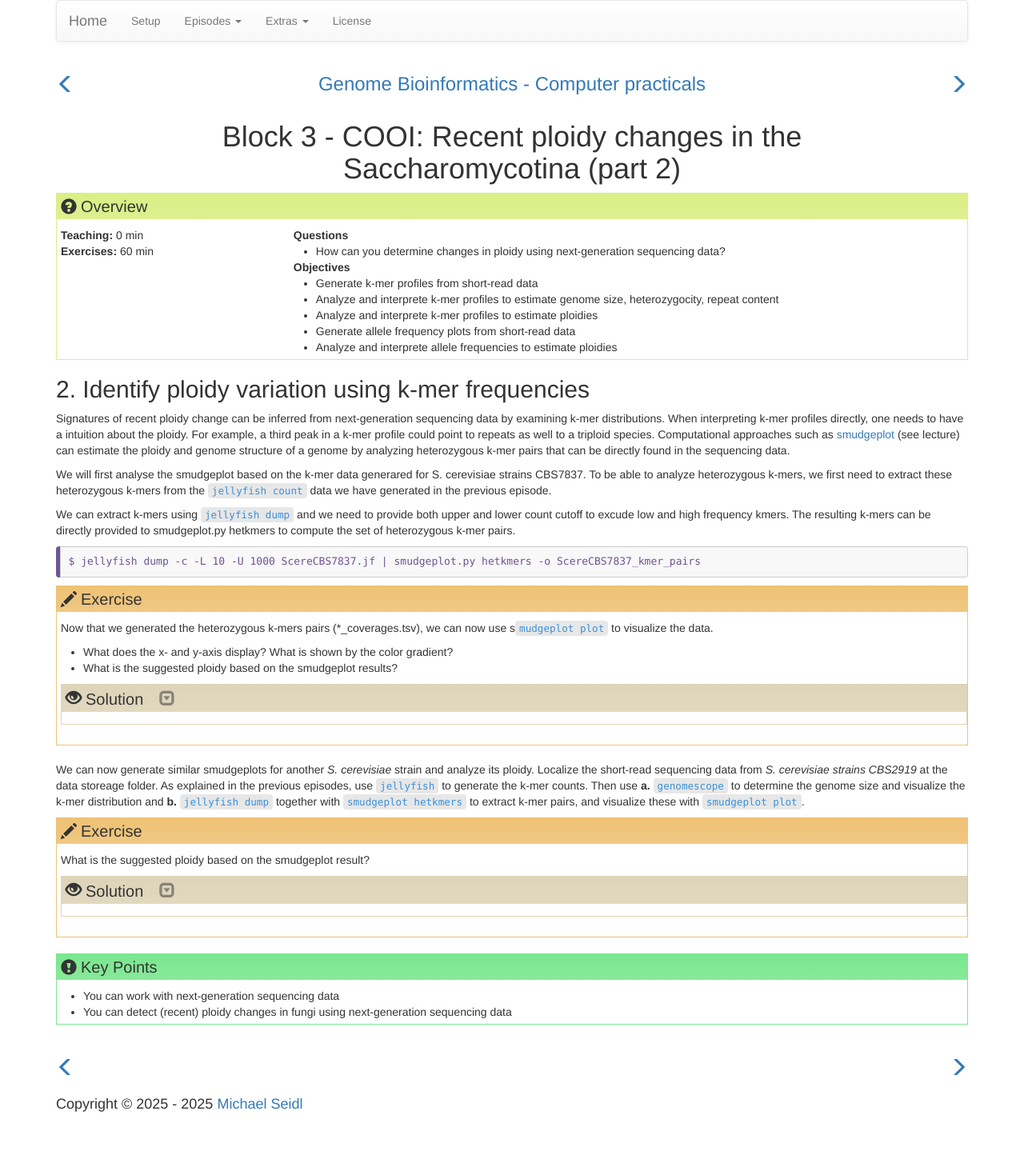
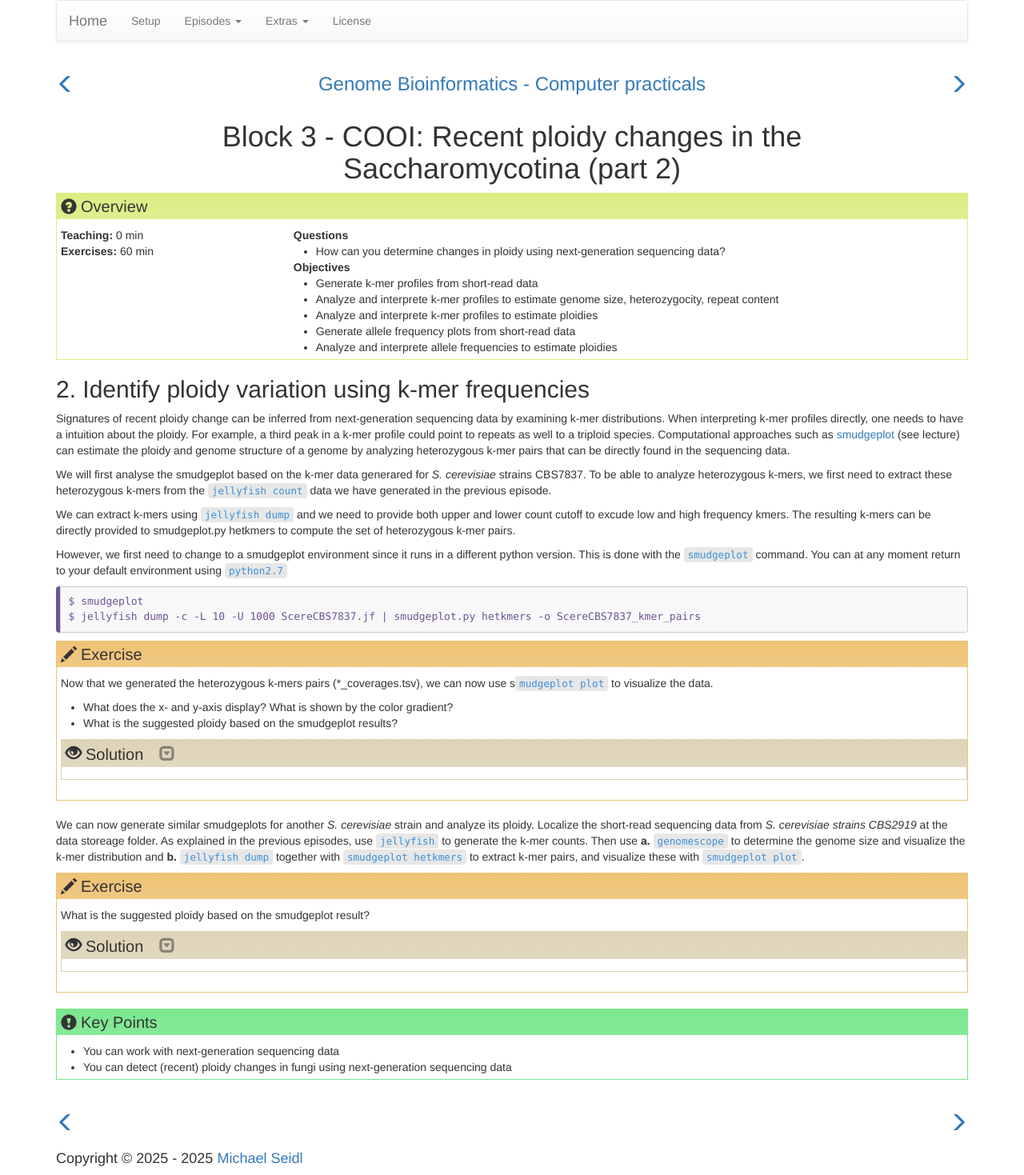
Before and after one commit to TeamMGE/GenomeBioinformaticsCourse, a Jekyll site: the page built from _episodes/71-COOI.md, in a window 1280 px wide. Shown: the whole page at 80% size. Built offline with Jekyll 4.4.1, drawn with Linux system fonts in a browser that asks for light colours; before the commit the page ends 1400 px from its top, so only the background shows below that.

Commit message:
Update 71-COOI.md

```diff
--- a/_episodes/71-COOI.md
+++ b/_episodes/71-COOI.md
@@ -23,11 +23,14 @@ keypoints:
 
 Signatures of recent ploidy change can be inferred from next-generation sequencing data by examining k-mer distributions. When interpreting k-mer profiles directly, one needs to have a intuition about the ploidy. For example, a third peak in a k-mer profile could point to repeats as well to a triploid species. Computational approaches such as [smudgeplot](https://pubmed.ncbi.nlm.nih.gov/32188846/) (see lecture) can estimate the ploidy and genome structure of a genome by analyzing heterozygous k-mer pairs that can be directly found in the sequencing data.
 
-We will first analyse the smudgeplot based on the k-mer data generared for S. cerevisiae strains CBS7837. To be able to analyze heterozygous k-mers, we first need to extract these heterozygous k-mers from the `jellyfish count` data we have generated in the previous episode.
+We will first analyse the smudgeplot based on the k-mer data generared for *S. cerevisiae* strains CBS7837. To be able to analyze heterozygous k-mers, we first need to extract these heterozygous k-mers from the `jellyfish count` data we have generated in the previous episode.
 
 We can extract k-mers using `jellyfish dump` and we need to provide both upper and lower count cutoff to excude low and high frequency kmers. The resulting k-mers can be directly provided to smudgeplot.py hetkmers to compute the set of heterozygous k-mer pairs.
 
+However, we first need to change to a smudgeplot environment since it runs in a different python version. This is done with the `smudgeplot` command. You can at any moment return to your default environment using `python2.7`
+
 ~~~
+$ smudgeplot
 $ jellyfish dump -c -L 10 -U 1000 ScereCBS7837.jf | smudgeplot.py hetkmers -o ScereCBS7837_kmer_pairs
 ~~~
 {: .bash}
@@ -39,7 +42,7 @@ $ jellyfish dump -c -L 10 -U 1000 ScereCBS7837.jf | smudgeplot.py hetkmers -o Sc
 > - What is the suggested ploidy based on the smudgeplot results?
 >
 >> ## Solution
->> `smudgeplot plot ScereCBS7837_kmer_pairs_coverages.tsv -o ScereCBS7837`
+>> `smudgeplot.py plot ScereCBS7837_kmer_pairs_coverages.tsv -o ScereCBS7837`
 >>
 >> The x-axis shows the minor k-mer coverage (ratio of minor allele frequency over the total allele count; for diplaid one would expect 0.5 : 0.5). The y-axis is the k-mer coverage (based on 1n (monoploid) coverage, the coverage is estimated based on the data). The color gradient shows the number of k-mer pairs with this particular minor k-mer coverage (x-axis) and k-coverage (y-axis).
 >>
```
